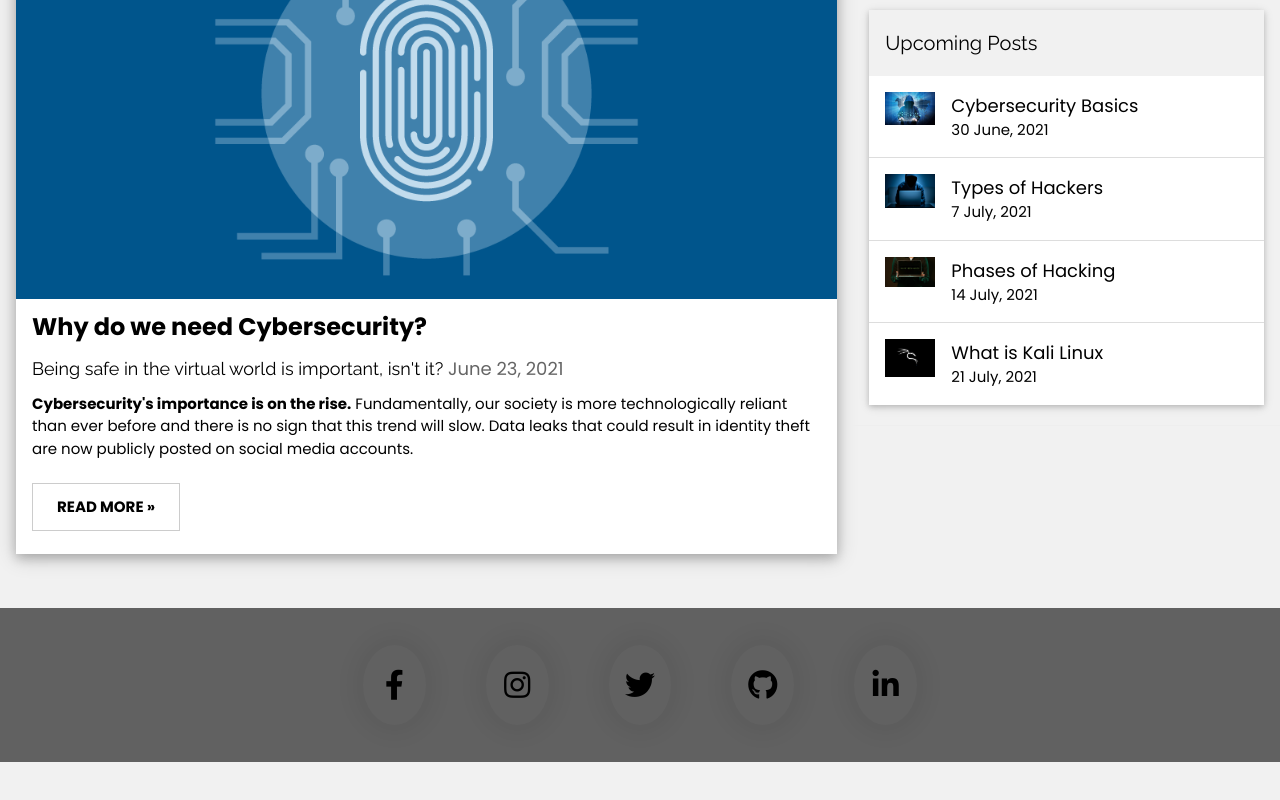
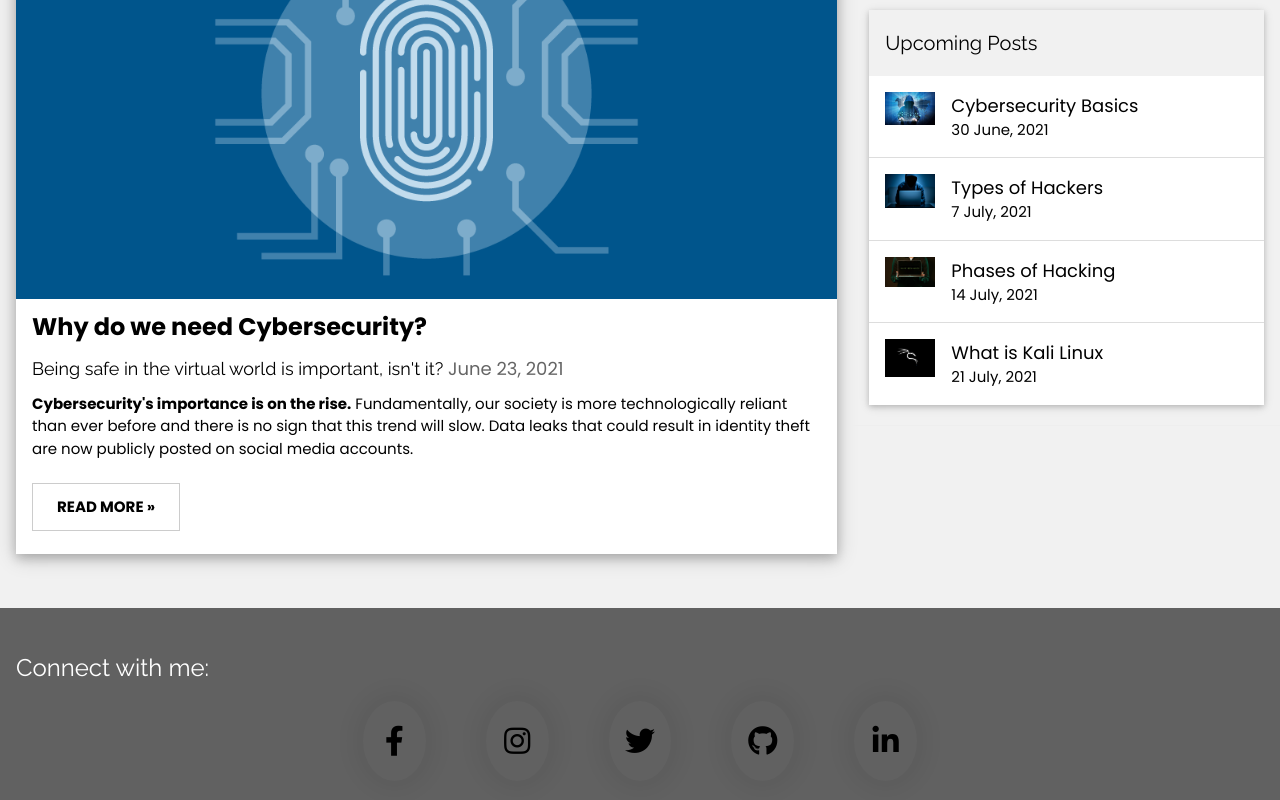
Before and after one commit to varungupta12/TechBlog, a plain HTML site: page index.html in a window 1280 px wide. Shown: the part 915-1715 px from the top of the page. Before the commit the page ends 1677 px from the top, so only its background shows below. Drawn offline with nearby package versions, Linux system fonts and the light colour scheme.

Commit message:
Update index.html

```diff
--- a/index.html
+++ b/index.html
@@ -117,6 +117,8 @@ body,h1,h2,h3,h4,h5 {font-family: "Raleway", sans-serif}
 
     <link rel="stylesheet" href="https://cdnjs.cloudflare.com/ajax/libs/font-awesome/5.15.3/css/all.min.css"/>
 
+  <p align:"center"><h3>Connect with me:</h3></p>
+
     <div class="social-links">
             <a href="https://www.facebook.com/profile.php?id=100009895081133" target="_blank"><i class="fab fa-facebook-f"></i></a>
             <a href="https://instagram.com/varun__gupta__" target="_blank"><i class="fab fa-instagram"></i></a>
```
